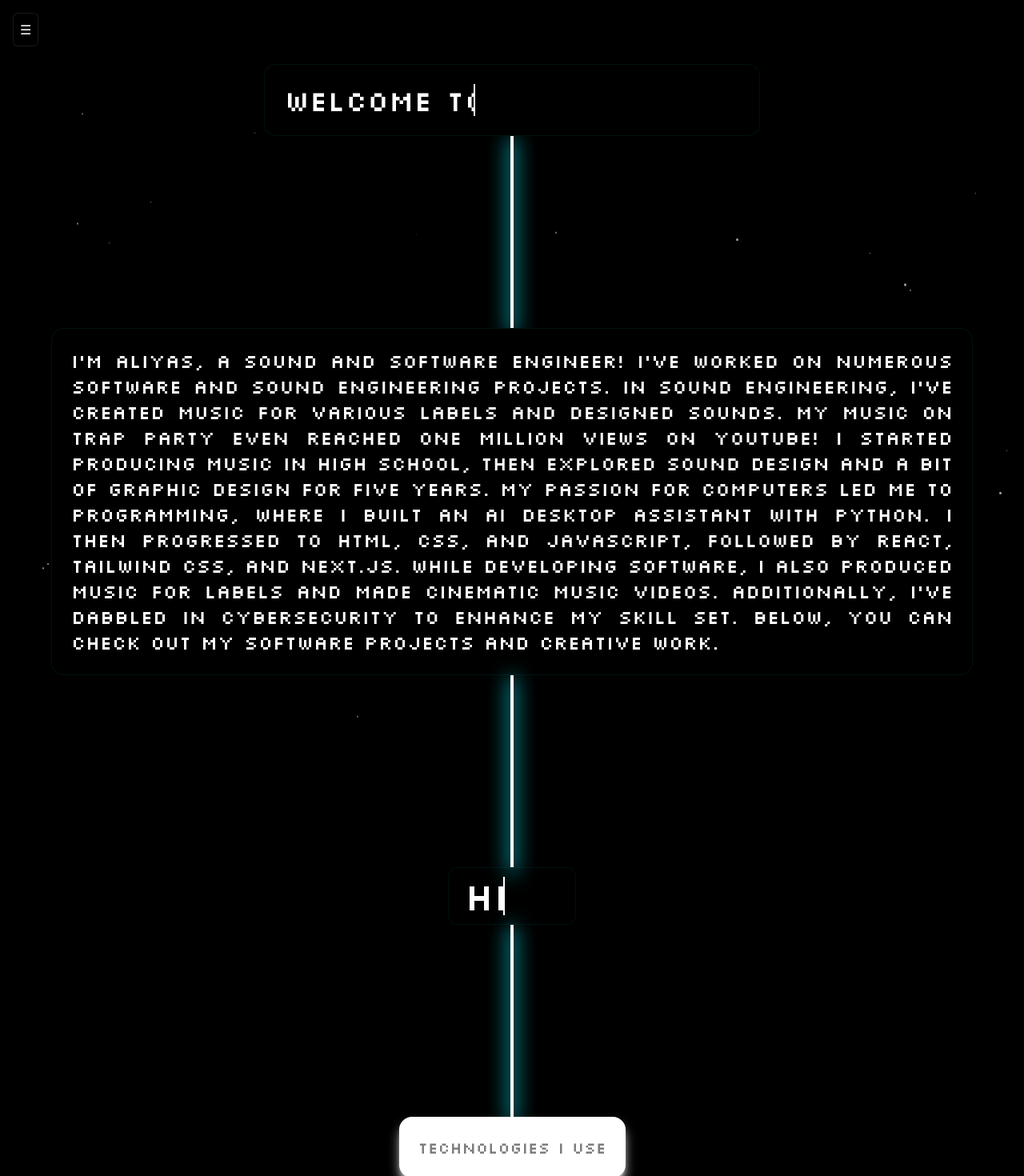
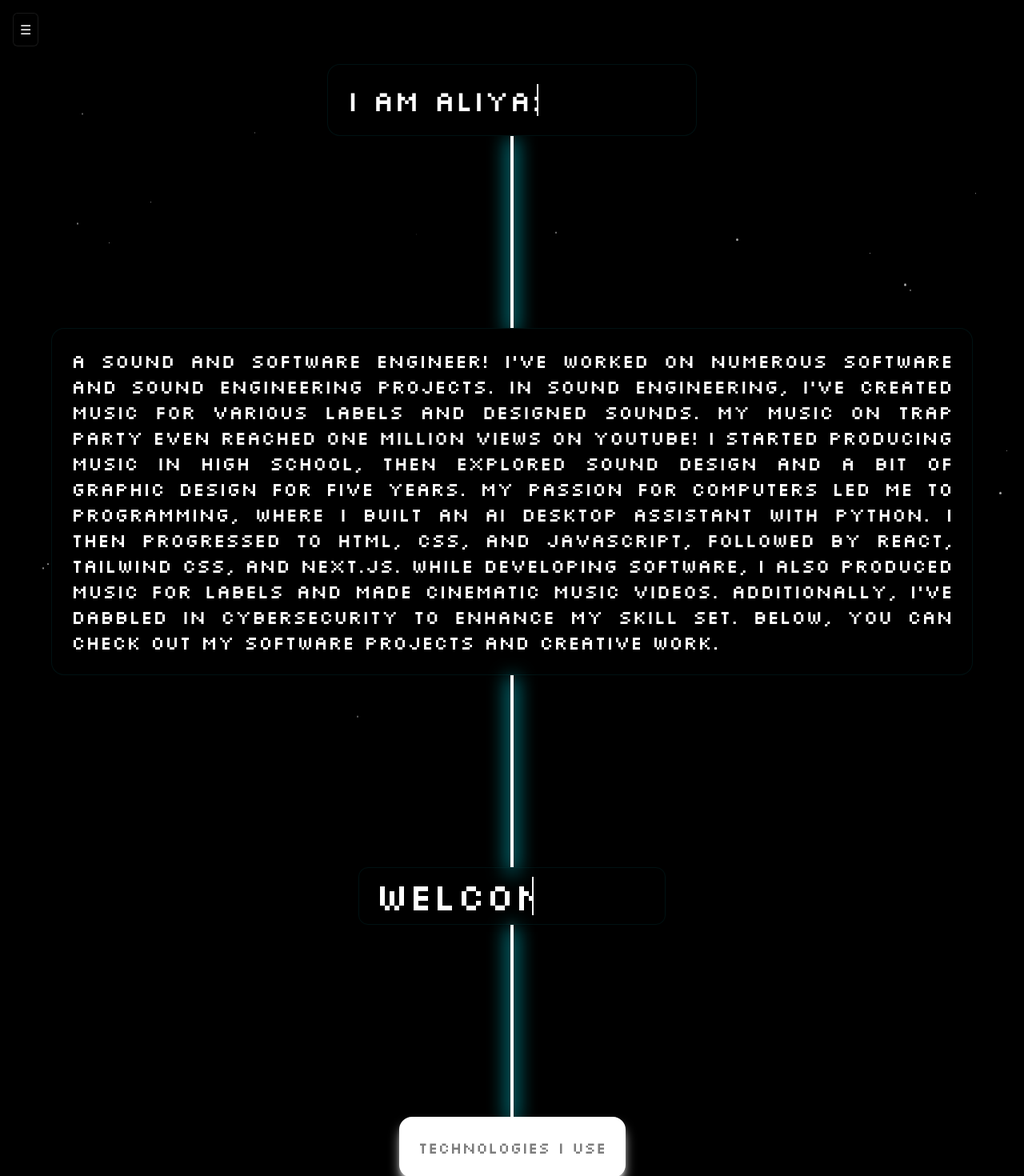
Before and after one commit to AliyasAhmed/PortFolio, a React (Vite) app: page / in a window 1280 px wide. Shown: the top 1470 px of the page at 80% size. Built offline with nearby package versions, Linux system fonts and the light colour scheme; some icons are missing.

Commit message:
Fixed home, about content put delay in inviewanimation.jsx and line.jsx as well

```diff
--- a/src/Components/About.jsx
+++ b/src/Components/About.jsx
@@ -10,10 +10,9 @@ export default function About() {
       <div
         id="about"
         className=" min-h-screen flex flex-col items-center md:text-xl"
-
       >
-        <InViewAnimation className=" flex items-center justify-start rounded-xl shadow-md border-border text-5xl w-[44vw] xl:w-[10rem] md:w-[20vw] h-[9vh] backdrop-blur-sm border p-5 overflow-hidden">
-          <h1 className=" typewriter ">Hey!</h1>
+        <InViewAnimation className=" flex items-center justify-start rounded-xl shadow-md border-border text-5xl w-[44vw] xl:w-[30vw] md:w-[20vw] h-[9vh] backdrop-blur-sm border p-5 overflow-hidden">
+          <h1 className=" typewriter ">Welcome aboard!</h1>
         </InViewAnimation>
         <LightSaver />
         {/* technologies showcase */}
--- a/src/Components/Home.jsx
+++ b/src/Components/Home.jsx
@@ -38,13 +38,13 @@ const Home = () => {
         </div>
         {/* Welcome Message */}
         <InViewAnimation className="flex items-center p-6 border border-border backdrop-blur-sm rounded-2xl lg:text-4xl md:text-4xl bg-bg ">
-          <h1 className="typewriter">Welcome To my Portfolio</h1>
+          <h1 className="typewriter">i am aliyas ahmed</h1>
         </InViewAnimation>
         {/* Decorative Line */}
         <LightSaver />
         {/* About Section */}
         <InViewAnimation className="flex justify-center items-justify border border-border rounded-2xl p-6 w-[90vw] bg-bg text-text overflow-hidden text-justify md:text-xl lg:text-2xl">
-          I'm Aliyas, a sound and software engineer! I’ve worked on numerous
+          A sound and software engineer! I’ve worked on numerous
           software and sound engineering projects. In sound engineering, I’ve
           created music for various labels and designed sounds. My music on Trap
           Party even reached one million views on YouTube! I started producing
--- a/src/Components/InViewAnimation.jsx
+++ b/src/Components/InViewAnimation.jsx
@@ -9,7 +9,7 @@ const InViewAnimation = ({ children, className, animationProps }) => {
       ref={ref}
       initial={{ opacity: 0, y: 50 }}
       animate={isInView ? { opacity: 1, y: 0 } : {}}
-      transition={{ duration: 1 }}
+      transition={{ duration: 1.2 }}
       className={className} // Allow passing custom classes
       {...animationProps} // Allow passing custom animation props
     >
--- a/src/Components/Line.jsx
+++ b/src/Components/Line.jsx
@@ -7,9 +7,9 @@ const LightSaver = () => {
   return (
     <motion.div
       ref={ref}
-      initial={{ opacity: 0, y: -60 }}
+      initial={{ opacity: 0, y: -65 }}
       animate={isInView ? { opacity: 1, y: 0} : {}}
-      transition={{ duration: 1 }}
+      transition={{ duration: 1.5 }}
       className="h-[30vh] w-1 bg-white shadow-[0px_5px_23px_2px_rgba(0,238,255)]"
     ></motion.div>
   );
--- a/src/Components/Projects.jsx
+++ b/src/Components/Projects.jsx
@@ -90,8 +90,9 @@ const Projects = () => {
         <React.Fragment key={index}>
           <LightSaver />
 
-          <InViewAnimation className="backdrop-blur-sm rounded-2xl bg-bg text-white h-auto lg:w-[65vw] md:w-[75vw] w-[85vw] shadow-shadow shadow-lg md:text-2xl lg:text-xl overflow-hidden ">
+          <InViewAnimation className="backdrop-blur-sm rounded-2xl bg-bg text-white h-auto lg:w-[65vw] md:w-[75vw] w-[85vw] shadow-shadow shadow-lg md:text-2xl lg:text-xl overflow-hidden border border-border">
             <p className="p-2">{project.title}</p>
+            <div className="overflow-hidden">
               <motion.img
                 whileHover={{
                   scale: 1.1,
@@ -106,6 +107,7 @@ const Projects = () => {
                 alt={project.title}
                 loading="lazy"
               />
+            </div>
             {project.descriptions.map((desc, index) => (
               <p key={index} className="p-3">
                 {desc}
--- a/src/Components/Starbg.jsx
+++ b/src/Components/Starbg.jsx
@@ -11,7 +11,7 @@ const Starbg = ({ starCount = 30 }) => {
 
       setPosition({
         x: mouseX * 0.08,
-        y: mouseY * 0.10
+        y: mouseY * 0.1,
       });
     };
 
@@ -23,7 +23,7 @@ const Starbg = ({ starCount = 30 }) => {
       // Adjust these multipliers to control rotation sensitivity
       setPosition({
         x: gamma * 2, // Horizontal movement
-        y: beta * 1   // Vertical movement
+        y: beta * 1, // Vertical movement
       });
     };
 
@@ -31,23 +31,25 @@ const Starbg = ({ starCount = 30 }) => {
     window.addEventListener("mousemove", handleMouseMove);
 
     // Add device orientation listener with iOS permission check
-    if (typeof DeviceOrientationEvent !== 'undefined' &&
-        typeof DeviceOrientationEvent.requestPermission === 'function') {
+    if (
+      typeof DeviceOrientationEvent !== "undefined" &&
+      typeof DeviceOrientationEvent.requestPermission === "function"
+    ) {
       DeviceOrientationEvent.requestPermission()
-        .then(permission => {
-          if (permission === 'granted') {
-            window.addEventListener('deviceorientation', handleOrientation);
+        .then((permission) => {
+          if (permission === "granted") {
+            window.addEventListener("deviceorientation", handleOrientation);
           }
         })
         .catch(console.error);
     } else {
-      window.addEventListener('deviceorientation', handleOrientation);
+      window.addEventListener("deviceorientation", handleOrientation);
     }
 
     // Cleanup
     return () => {
       window.removeEventListener("mousemove", handleMouseMove);
-      window.removeEventListener('deviceorientation', handleOrientation);
+      window.removeEventListener("deviceorientation", handleOrientation);
     };
   }, []);
 
--- a/src/index.css
+++ b/src/index.css
@@ -79,7 +79,7 @@ body {
   overflow: hidden;
   white-space: nowrap;
   border-right: 2px solid;
-  animation: typing 2.5s steps(50, end) infinite alternate,
+  animation: typing 2.8s steps(50, end) infinite alternate,
     blink-caret 1.5s step-start infinite;
   animation-delay: 3s;
 }
@@ -87,7 +87,7 @@ body {
   display: inline-block;
   overflow: hidden;
   /* white-space:nowrap; */
-  animation: typing2 5s steps(50, end);
+  animation: typing2 10s steps(50, end);
 }
 
 /* Typing effect */
```
Also changed, not shown: 1 other file (tests, documents, lock files or other folders). Lines whose indentation alone changed are shown as unchanged.
